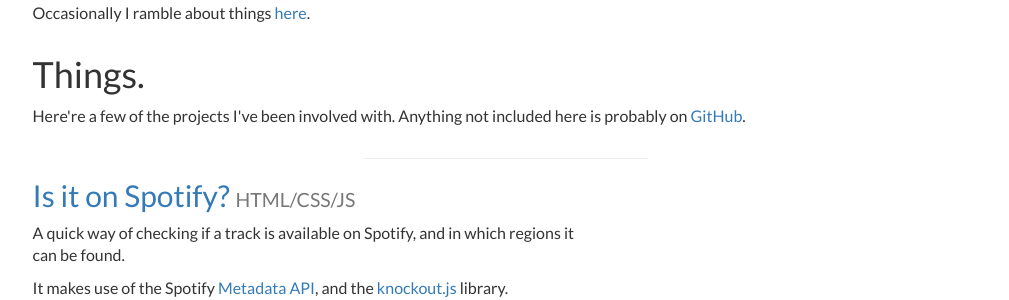
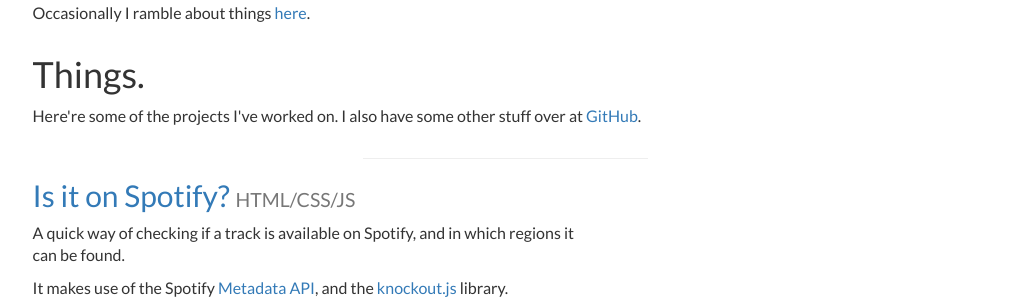
Before and after one commit to jcheng31/ayulin.net, a Jekyll site: the page built from Content/index.html, in a window 1280 px wide. Shown: the part 133-433 px from the top of the page, without its empty margins (135-1144 px from the left). Built offline with Jekyll 4.4.1, drawn with Linux system fonts in a browser that asks for light colours; nearby versions of some CDN libraries; Markdown is read by kramdown in place of the engine named in the settings.

Commit message:
Tweak project section header.

```diff
--- a/Content/index.html
+++ b/Content/index.html
@@ -26,7 +26,7 @@ layout: default
         Things.
       </h1>
       <p>
-        Here're a few of the projects I've been involved with. Anything not included here is probably on <a href="https://www.github.com/jcheng31">GitHub</a>.
+        Here're some of the projects I've worked on. I also have some other stuff over at <a href="https://www.github.com/jcheng31">GitHub</a>.
       </p>
     </div>
   </div>
```
